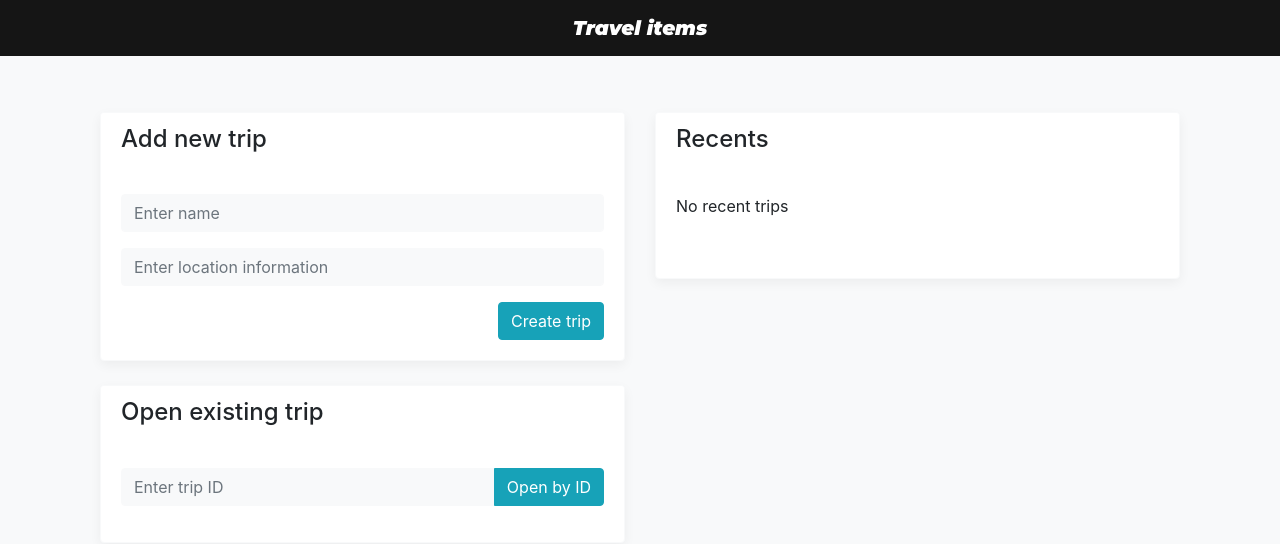
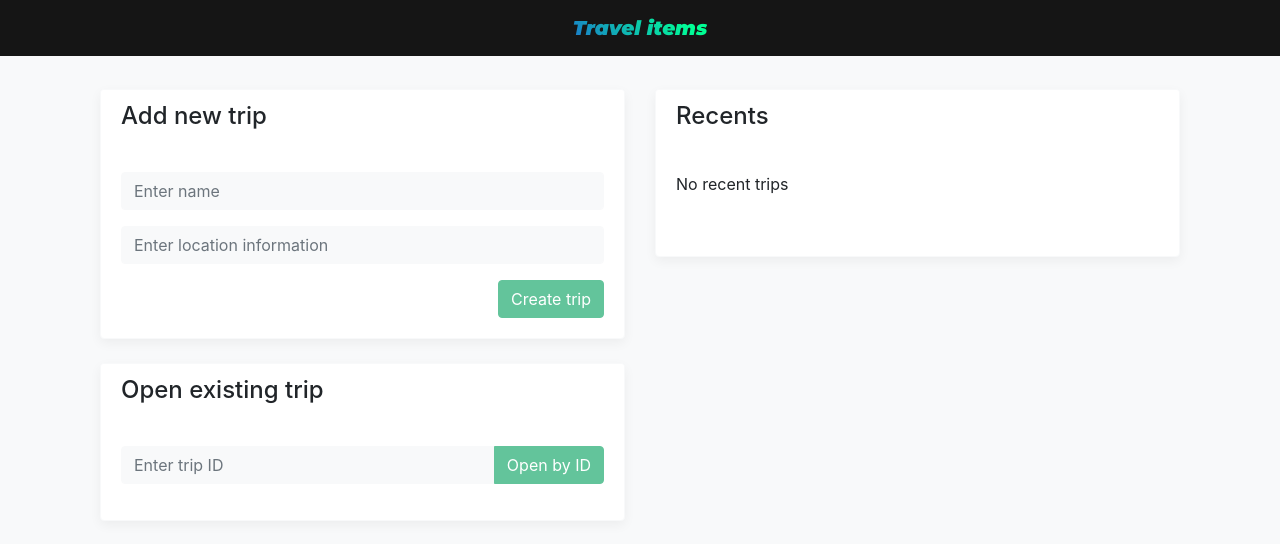
Before and after one commit to leonidasdeimantas/travel-items-ui, a React (Create React App) app: page / in a window 1280 px wide. Shown: the top 544 px of the page. Built offline with nearby package versions, Linux system fonts and the light colour scheme.

Commit message:
Color changes, new share button

```diff
--- a/src/App.css
+++ b/src/App.css
@@ -95,11 +95,13 @@ input[type=number] {
   font-family: 'Montserrat', sans-serif;
   font-weight: 900;
   font-style: italic;
-  color: white;
+  background: -webkit-linear-gradient(45deg, #1d70ce, #00ff95 80%);
+  -webkit-background-clip: text;
+  -webkit-text-fill-color: transparent;
 }
 
 .C5procTop {
-  margin-top: 5%;
+  margin-top: 3%;
 }
 
 .CItemButtonRight {
@@ -110,6 +112,18 @@ input[type=number] {
 .CItemButtonLeft {
   margin-right: 5px;
   float: left;
+}
+
+.CShareBtn {
+  position: fixed;
+  bottom: 10px;
+  right: 10px;
+}
+
+.CRoundBtn {
+  height: 50px;
+  width: 50px;
+  border-radius: 50%;
 }
 
 #overlay {
@@ -138,3 +152,28 @@ input[type=number] {
   position: relative;
   top: -1px;
 }
+
+.btn-1 {
+  background-color: #63c49b;
+}
+
+.brd-1 {
+  border-color: #63c49b;
+}
+
+.brd-2 {
+  border-color: #9fd8c0;
+  border-width: 4px;
+}
+
+.txt-1 {
+  color: #63c49b;
+}
+
+.ico-1 {
+  vertical-align: middle;
+  line-height: 0 !important;
+  position: relative;
+  margin-top: -2px;
+  margin-left: -4px;
+}
--- a/src/components/Item.js
+++ b/src/components/Item.js
@@ -39,7 +39,7 @@ export default function Item(props) {
             <div className="mr-2 rounded">
                 <button
                     type="button"
-                    className={props.item.completed ? "btn btn-secondary btn-sm C5procTop" : "btn btn-outline-info btn-sm C5procTop disabled"}
+                    className={props.item.completed ? "btn btn-secondary btn-sm C5procTop" : "btn btn-outline-secondary btn-sm brd-1 C5procTop disabled"}
                     style={{ padding: "12px" }}
                     onClick={() => props.handleDone(props.item.id)}>
                 </button>
--- a/src/components/ItemEnter.js
+++ b/src/components/ItemEnter.js
@@ -19,18 +19,7 @@ export default function ItemEnter(props) {
         <div>
             <br />
             <blockquote className="blockquote text-center">
-                <div className="mb-0 h5 text-dark">{props.tripName}<span className="text-info"></span>
-                    <span className="dropdown" style={{ marginLeft: "10px"}}>
-                        <button className="btn btn-outline-info btn-sm" type="button" id="dropdownMenuButton" data-toggle="dropdown" aria-haspopup="true" aria-expanded="false">
-                            <span className="material-icons-outlined" style={{fontSize:"18px", marginRight:"4px"}}>share</span>
-                            Share
-                        </button>
-                        <div className="dropdown-menu" aria-labelledby="dropdownMenuButton">
-                            <a className="dropdown-item" href="# " onClick={() => handleCopyID()}>Copy ID <span className="material-icons-outlined" style={{fontSize:"18px", marginLeft:"4px"}}>content_copy</span></a>
-                            <a className="dropdown-item" href="# " onClick={() => handleCopyUrl()}>Copy link <span className="material-icons-outlined" style={{fontSize:"18px", marginLeft:"4px"}}>content_copy</span></a>
-                        </div>
-                    </span>
-                </div>
+                <div className="mb-0 h5 text-dark">{props.tripName}<span className="text-info"></span></div>
             </blockquote>
             <form className="input-group mb-3 C5procTop" onSubmit={e => handleButton(e)}>
                 <input id="ItemEnterInputID" type="textbox" className="form-control border-white" placeholder={"Add " + props.item + "..."} ref={msgRef} />
@@ -38,6 +27,16 @@ export default function ItemEnter(props) {
                     <input type="submit" className="btn btn-outline-secondary" value="Add" />
                 </div>
             </form>
+
+            <div className="dropdown CShareBtn" style={{ marginTop: "10px"}}>
+                <button className="btn btn-secondary CRoundBtn brd-2 btn-1" type="button" id="dropdownMenuButton" data-toggle="dropdown" aria-haspopup="true" aria-expanded="false">
+                    <span className="material-icons-outlined ico-1">share</span>
+                </button>
+                <div className="dropdown-menu" aria-labelledby="dropdownMenuButton">
+                    <a className="dropdown-item" href="# " onClick={() => handleCopyID()}>Copy ID <span className="material-icons-outlined" style={{fontSize:"18px", marginLeft:"4px"}}>content_copy</span></a>
+                    <a className="dropdown-item" href="# " onClick={() => handleCopyUrl()}>Copy link <span className="material-icons-outlined" style={{fontSize:"18px", marginLeft:"4px"}}>content_copy</span></a>
+                </div>
+            </div>
         </div>
     );
 }
--- a/src/components/Spinner.js
+++ b/src/components/Spinner.js
@@ -4,7 +4,7 @@ export default function Spinner(props) {
     return (
         props.loading &&
         <div id="overlay">
-            <div className="spinner-border text-info" role="status">
+            <div className="spinner-border txt-1" role="status">
                 <span className="sr-only">Loading...</span>
             </div>
         </div>
--- a/src/components/TripEnter.js
+++ b/src/components/TripEnter.js
@@ -34,7 +34,7 @@ export default function TripEnter(props) {
                                 <div className="form-group">
                                     <input className="form-control border-light bg-light" placeholder="Enter location information" ref={msgRefLocation} />
                                 </div>
-                                <button type="submit" className="btn btn-info float-right">Create trip</button>
+                                <button type="submit" className="btn btn-secondary float-right btn-1 brd-1">Create trip</button>
                             </form>
                         </div>
                     </div>
@@ -47,7 +47,7 @@ export default function TripEnter(props) {
                             <div className="input-group mb-3">
                                 <input className="form-control border-light bg-light" placeholder="Enter trip ID" ref={msgRefUrl} />
                                 <div className="input-group-append">
-                                    <button type="button" className="btn btn-info" onClick={() => openTripById(msgRefUrl.current.value)}>Open by ID</button>
+                                    <button type="button" className="btn btn-secondary btn-1 brd-1" onClick={() => openTripById(msgRefUrl.current.value)}>Open by ID</button>
                                 </div>
                             </div>
                         </div>
@@ -62,7 +62,7 @@ export default function TripEnter(props) {
                                     recentsFound &&
                                     <span>
                                         <button type="button" className="btn btn-sm CItemButtonRight" onClick={() => props.handleClearRecents()}>
-                                            <span className="material-icons-outlined text-info">clear</span>
+                                            <span className="material-icons-outlined txt-1">clear</span>
                                         </button>
                                     </span>
                                 }
```
